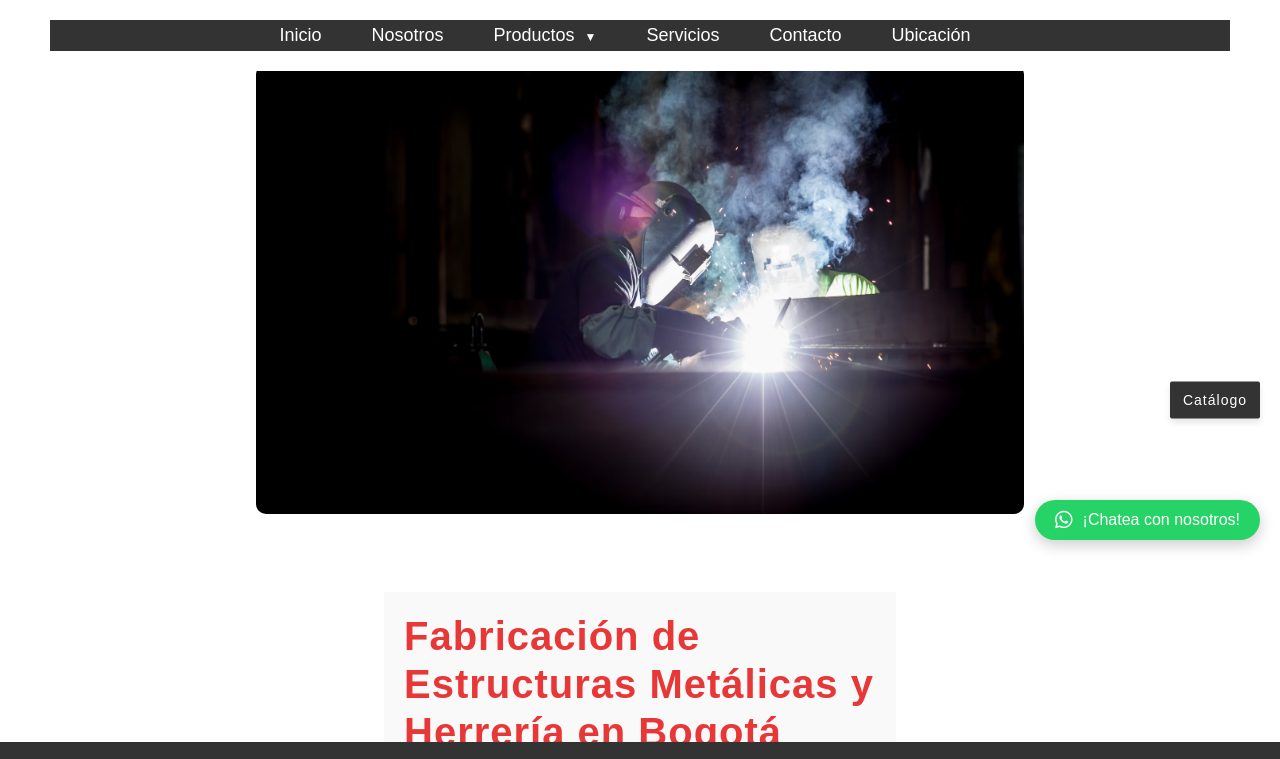
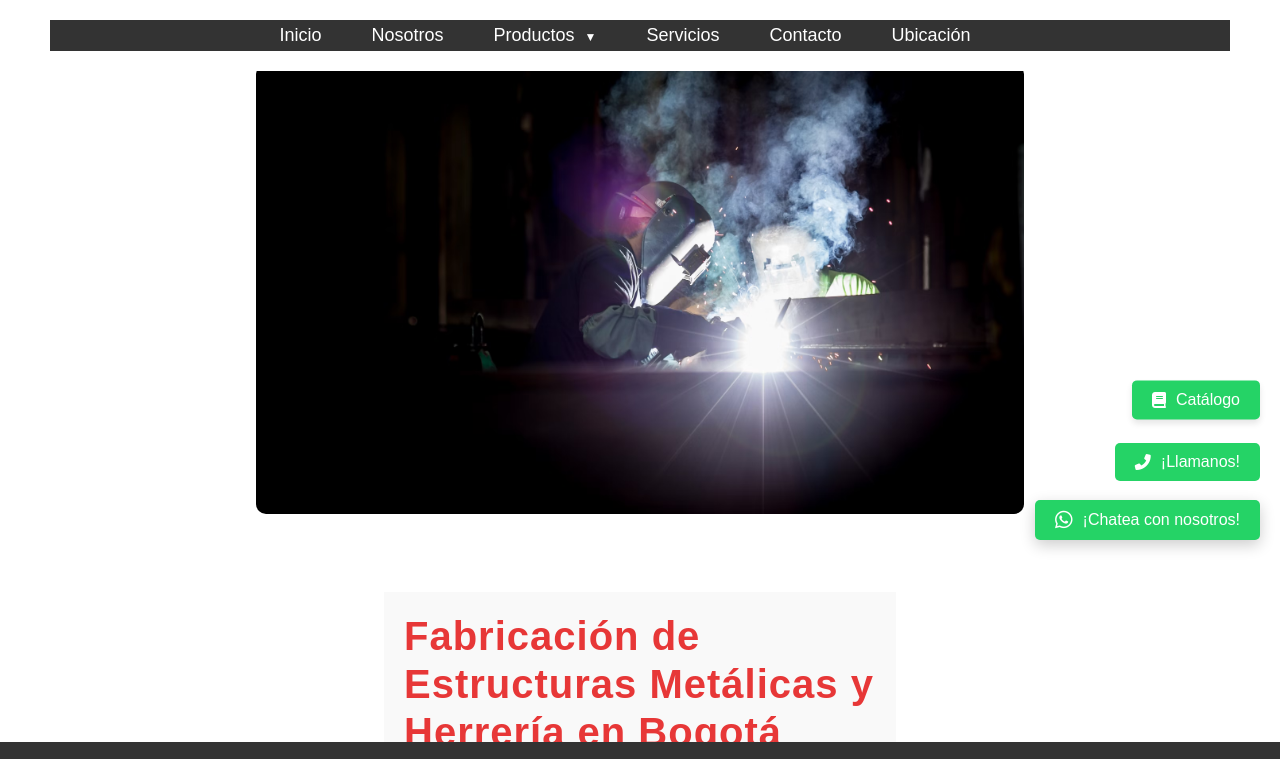
Before and after one commit to yeferson1728/Proyect-welding, a plain HTML site: page index.html in a window 1280 px wide. Shown: the top 759 px of the page. Drawn offline with Linux system fonts and the light colour scheme.

Commit message:
funcion llamar agregada

```diff
--- a/index.html
+++ b/index.html
@@ -3,6 +3,7 @@
 <head>
     <meta charset="UTF-8">
     <meta name="viewport" content="width=device-width, initial-scale=1.0">
+
     <title>METALICAS ARANDA</title>
     <link rel="stylesheet" href="./style.css">
     <link rel="shortcut icon" href="./img/sticker-png-metal-welding-arc-welding-welder-welding-helmets-arm-hand-finger-thumbnail.png" type="image/x-icon" />
@@ -109,9 +110,15 @@
     </section>
     <!-- Agregada la div de catálogo -->
     <div class="catalogo" onclick="window.open('https://www.baldwinfilters.com/us/en/filter-finder.html#/', '_blank')">
+        <i class="fas fa-book"></i> <!-- Icono de libro -->
         <p class="texto-catalogo">Catálogo</p>
     </div>
 
+    <div class="llamada-btn-container">
+        <a href="tel:+573158389893" class="llamada-btn">
+            <i class="fas fa-phone-alt"></i> ¡Llamanos!
+        </a>
+    </div>
 
     <!-- Botón de WhatsApp debajo del catálogo -->
     <div class="whatsapp-btn-container">
--- a/style.css
+++ b/style.css
@@ -321,7 +321,7 @@ article p:last-child {
   top: 50%;
   right: 20px;
   transform: translateY(-50%);
-  background-color: #333;
+
   color: white;
   padding: 10px;
   border-radius: 2px;
@@ -329,32 +329,26 @@ article p:last-child {
   z-index: 100;
   text-align: center;
   font-size: 14px;
-  font-weight: bold;
-  letter-spacing: 1px;
-  font-weight: 300;
-  width: 90px; /* Fijamos un ancho constante */
-  white-space: normal; /* Permite que el texto se ajuste a varias líneas */
-  word-wrap: break-word; /* Corta palabras largas si es necesario */
+  width: auto;
+  display: inline-flex;
+  align-items: center;
+  justify-content: center;
 }
 
 .catalogo p {
   margin: 0;
   line-height: 1.2;
 }
-
-.catalogo:hover {
-  background-color: #e73737;
-  cursor: pointer;
+.catalogo i {
+  margin-right: 10px;
 }
 
 /* Estilos para el botón flotante de WhatsApp debajo del catálogo */
 .whatsapp-btn-container {
   position: fixed;
-  top: 60%; /* Colocamos el botón debajo del catálogo con una separación de 20px */
+  top: 60%;
   right: 20px;
-  transform: translateY(
-    50%
-  ); /* Ajusta para que se coloque correctamente debajo */
+  transform: translateY(50%);
   z-index: 1000;
 }
 
@@ -371,13 +365,43 @@ article p:last-child {
   transition: background-color 0.3s;
 }
 
-.whatsapp-btn:hover {
-  background-color: #e73737;
-  color: #ffffff;
+.whatsapp-btn i {
+  font-size: 20px;
+  margin-right: 10px;
+}
+/* Estilo para los botones */
+.llamada-btn-container {
+  position: fixed;
+  top: 53%;
+  right: 20px;
+  transform: translateY(50%);
+  z-index: 1000;
 }
 
+.llamada-btn,
+.whatsapp-btn,
+.catalogo {
+  background-color: #25d366;
+  color: white;
+  padding: 10px 20px;
+  font-size: 16px;
+  border-radius: 5px;
+  text-decoration: none;
+  display: inline-flex;
+  align-items: center;
+  justify-content: center;
+  cursor: pointer;
+  transition: background-color 0.3s;
+}
+
+.llamada-btn:hover,
+.whatsapp-btn:hover,
+.catalogo:hover {
+  background-color: #128c7e; /* Color más oscuro para hover */
+}
+
+.llamada-btn i,
 .whatsapp-btn i {
-  font-size: 20px;
   margin-right: 10px;
 }
 
```
